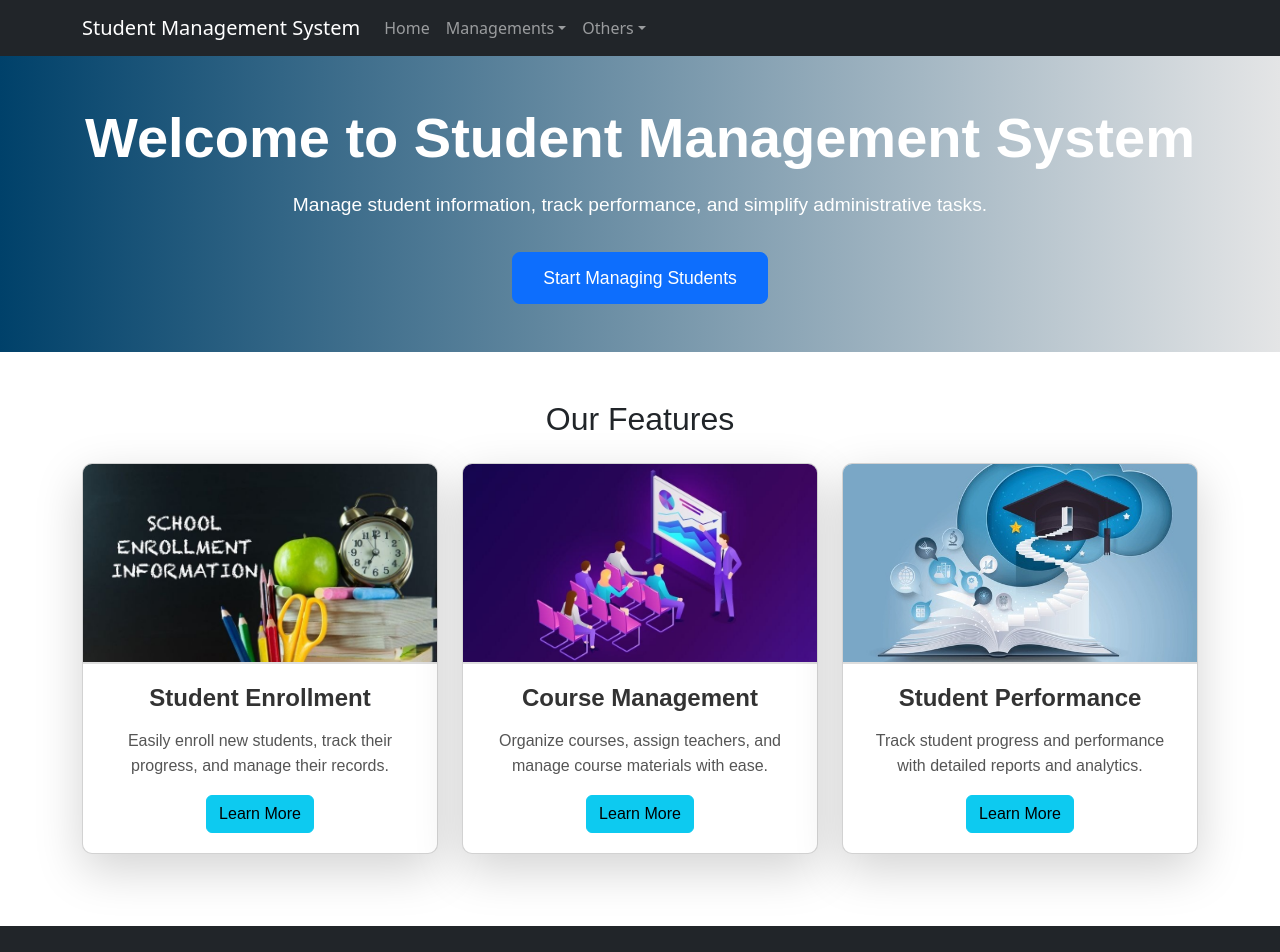
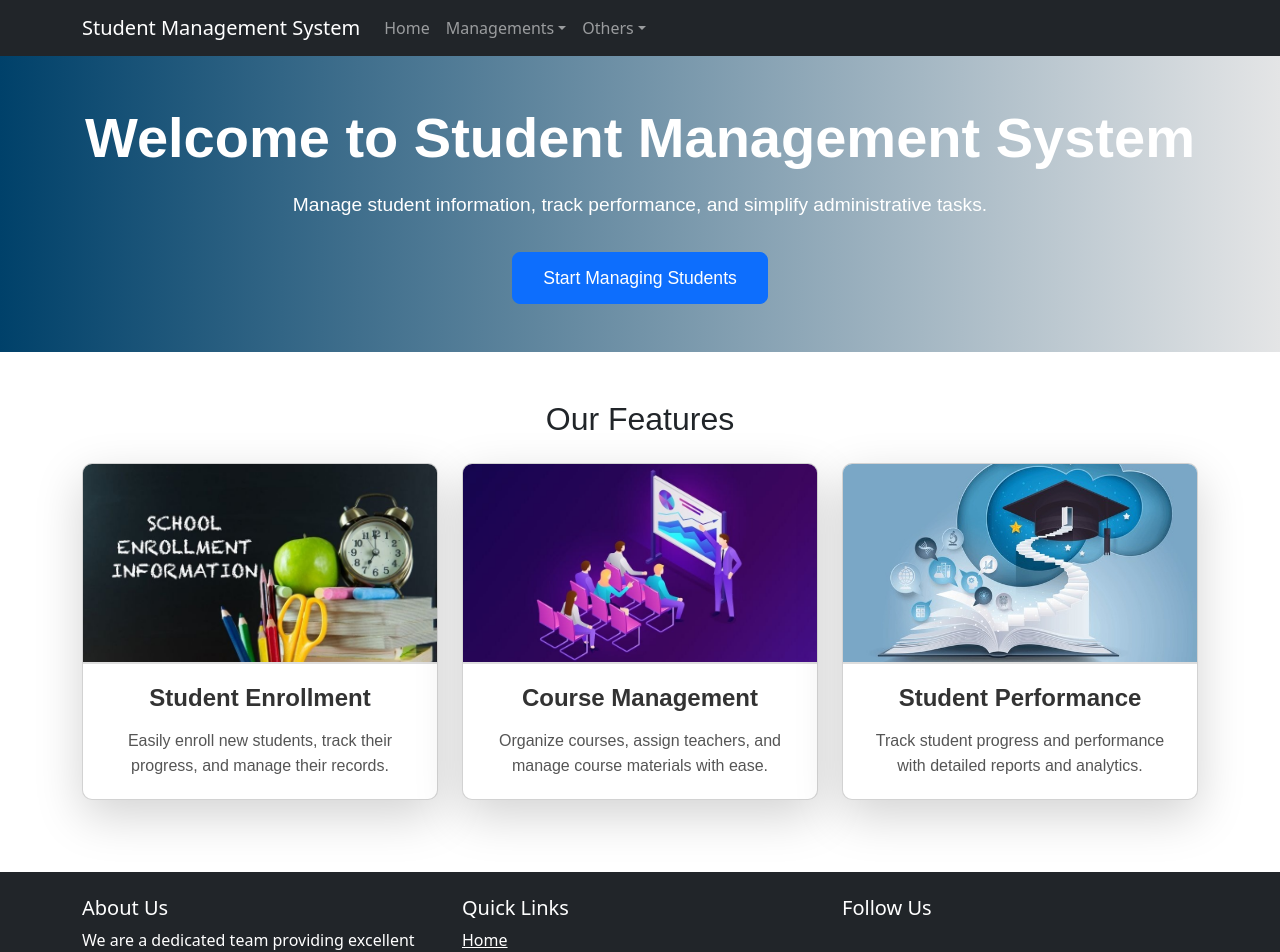
Before and after one commit to Ishara465/MernStack-SmsProject, a React (Vite) app in the folder client/: page / in a window 1280 px wide. Shown: the top 952 px of the page. Built offline with nearby package versions, Linux system fonts and the light colour scheme.

Commit message:
changing home page

```diff
--- a/client/src/components/Home/Home.jsx
+++ b/client/src/components/Home/Home.jsx
@@ -32,7 +32,7 @@ const Home = () => {
                 <p className="card-text">
                   Easily enroll new students, track their progress, and manage their records.
                 </p>
-                <Link to="/student" className="btn btn-info">Learn More</Link>
+
               </div>
             </div>
           </div>
@@ -51,7 +51,7 @@ const Home = () => {
                 <p className="card-text">
                   Organize courses, assign teachers, and manage course materials with ease.
                 </p>
-                <Link to="/student" className="btn btn-info">Learn More</Link>
+
               </div>
             </div>
           </div>
@@ -70,7 +70,7 @@ const Home = () => {
                 <p className="card-text">
                   Track student progress and performance with detailed reports and analytics.
                 </p>
-                <Link to="/student" className="btn btn-info">Learn More</Link>
+
               </div>
             </div>
           </div>
```
